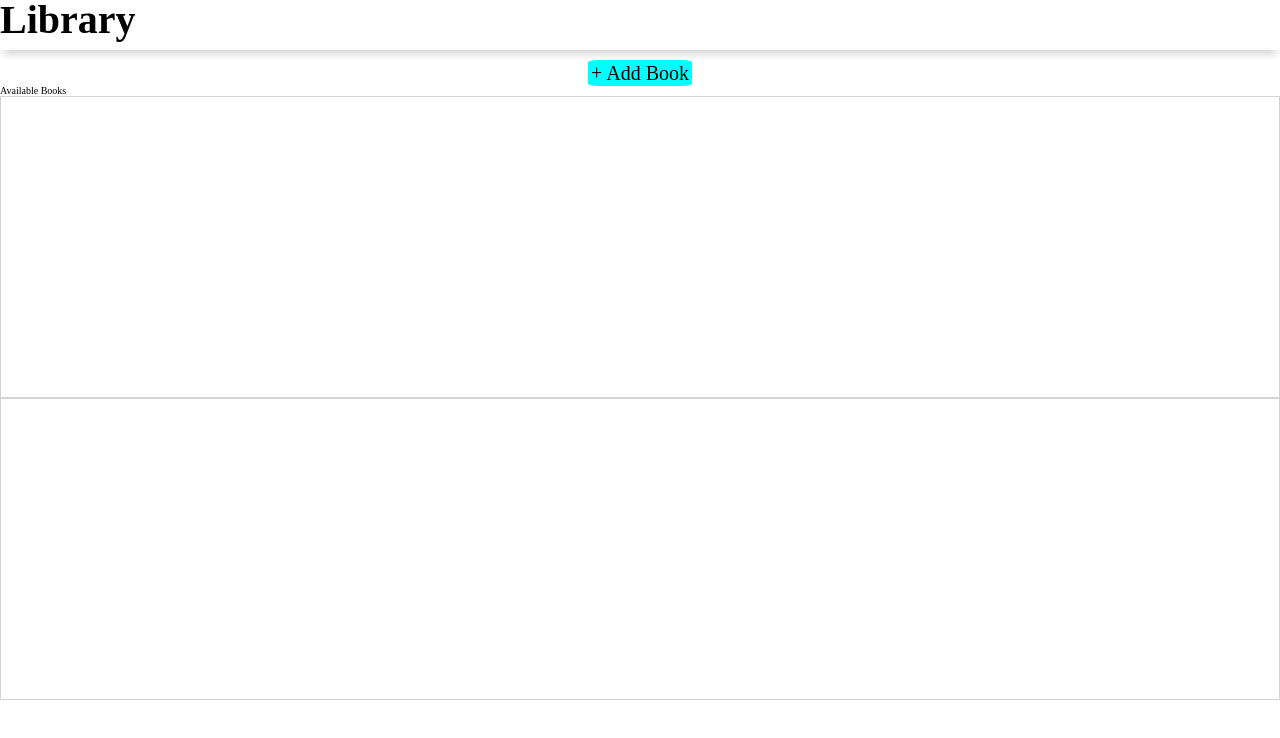
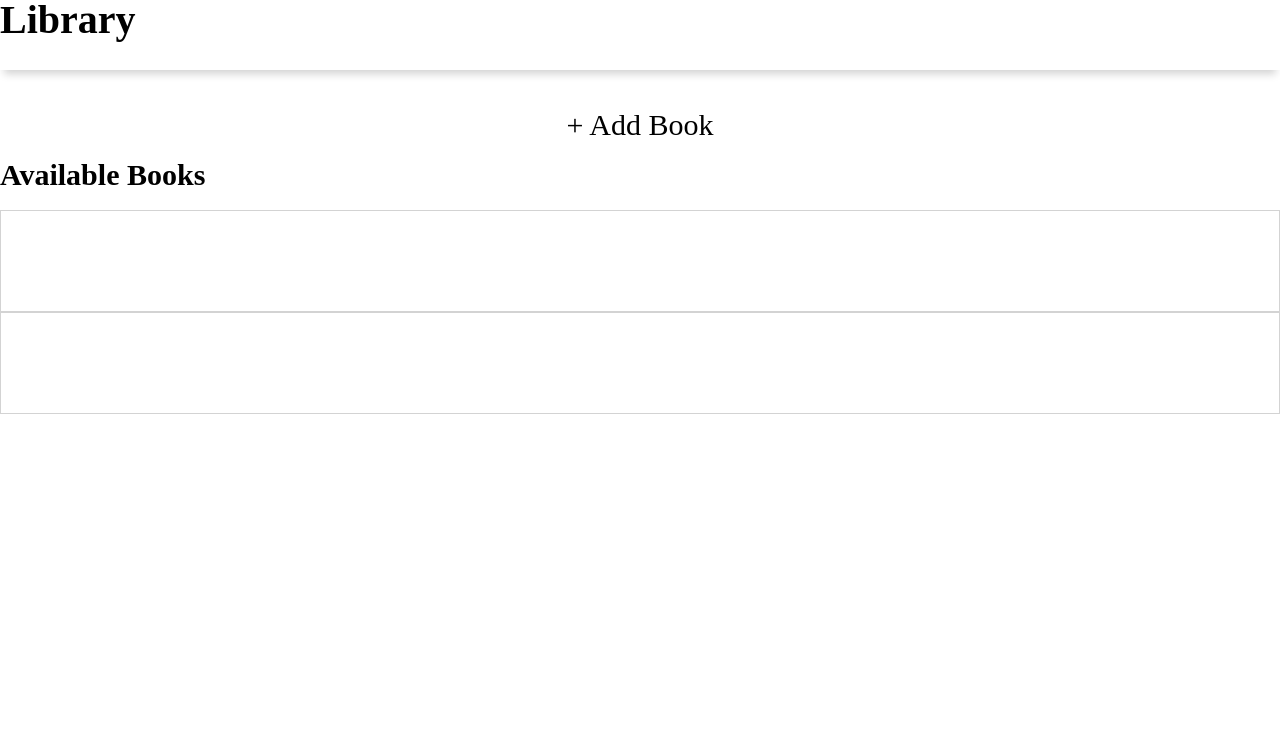
Before and after one commit to billmukenga01/Library, a website: page index.html in a window 1280 px wide. Drawn offline with Linux system fonts and the light colour scheme.

Commit message:
style: added styling for add book button

```diff
--- a/styles.css
+++ b/styles.css
@@ -1,9 +1,5 @@
 /*Reset styling*/
 
-:root{
-    font-size: 10px;
-
-}
 
 html, body, div, span, applet, object, iframe,
 h1, h2, h3, h4, h5, h6, p, blockquote, pre,
@@ -51,11 +47,15 @@ table {
 
 /**/
 
+:root{
+    font-size: 10px;
+
+}
 
 nav{
-    height: 5rem;
+    height: 7rem;
     font-size: 2rem;
-    margin-bottom: 10px;
+    margin-bottom: 2rem;
     border-bottom: 1px hidden;
     box-shadow: 0 8px 8px -4px lightgray;
 }
@@ -65,16 +65,26 @@ nav{
 }
 .button{
     margin: 0 auto;
-    padding: 3px;
+    padding: 20px;
     width: fit-content;
-    background-color: aqua;
+    /* background-color: aqua; */
     border: 1px hidden;
-    border-radius: 10%;
-    font-size: 2rem;
+    border-radius: 10px;
+    font-size: 3rem;
+    transition: 250ms;
 }
-
+.button:hover{
+    background-color: lightgray;
+}
+.container{
+    margin-top: 2rem;
+}
+.header{
+    font-size: 3rem;
+    font-weight: bold;
+}
 .card-item{
     min-width:300px;
-    min-height:300px;
+    min-height:100px;
     border:1px solid lightgray;
 }
```
